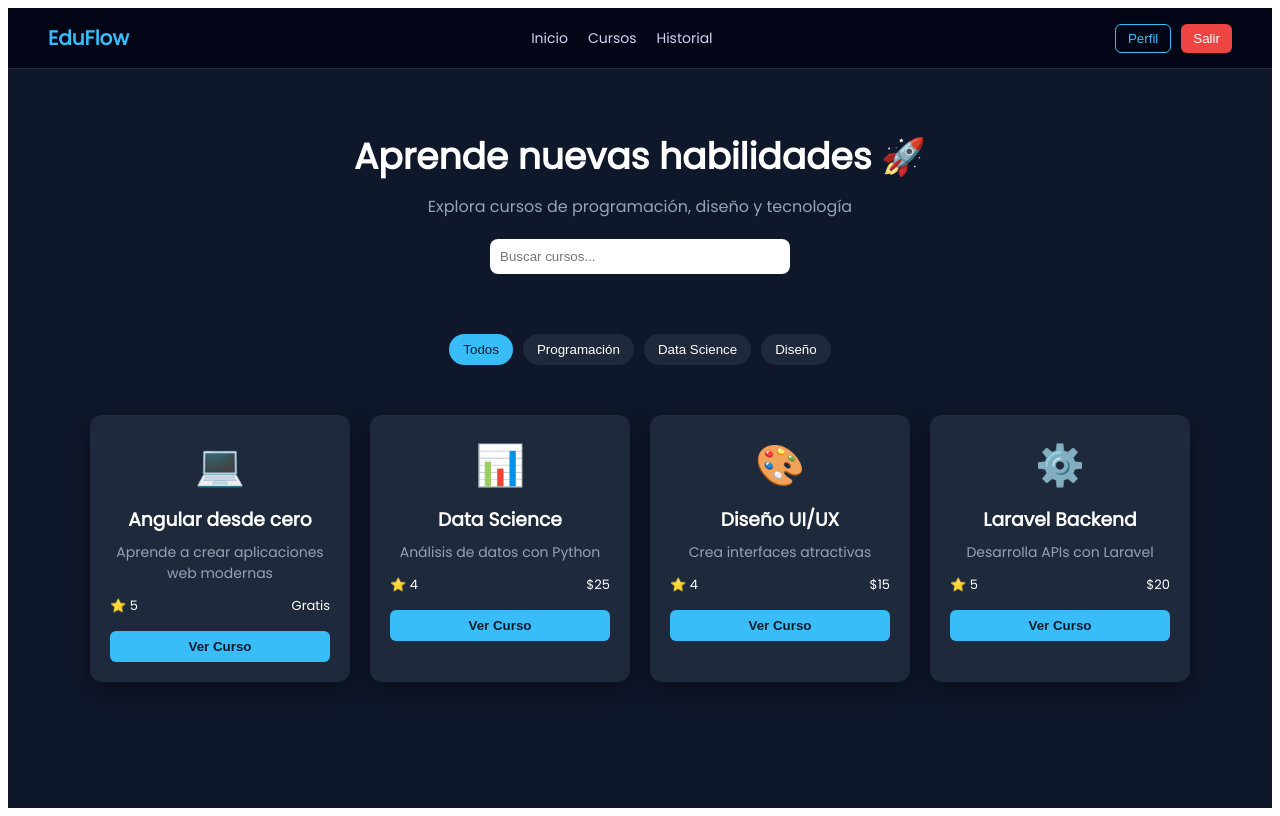
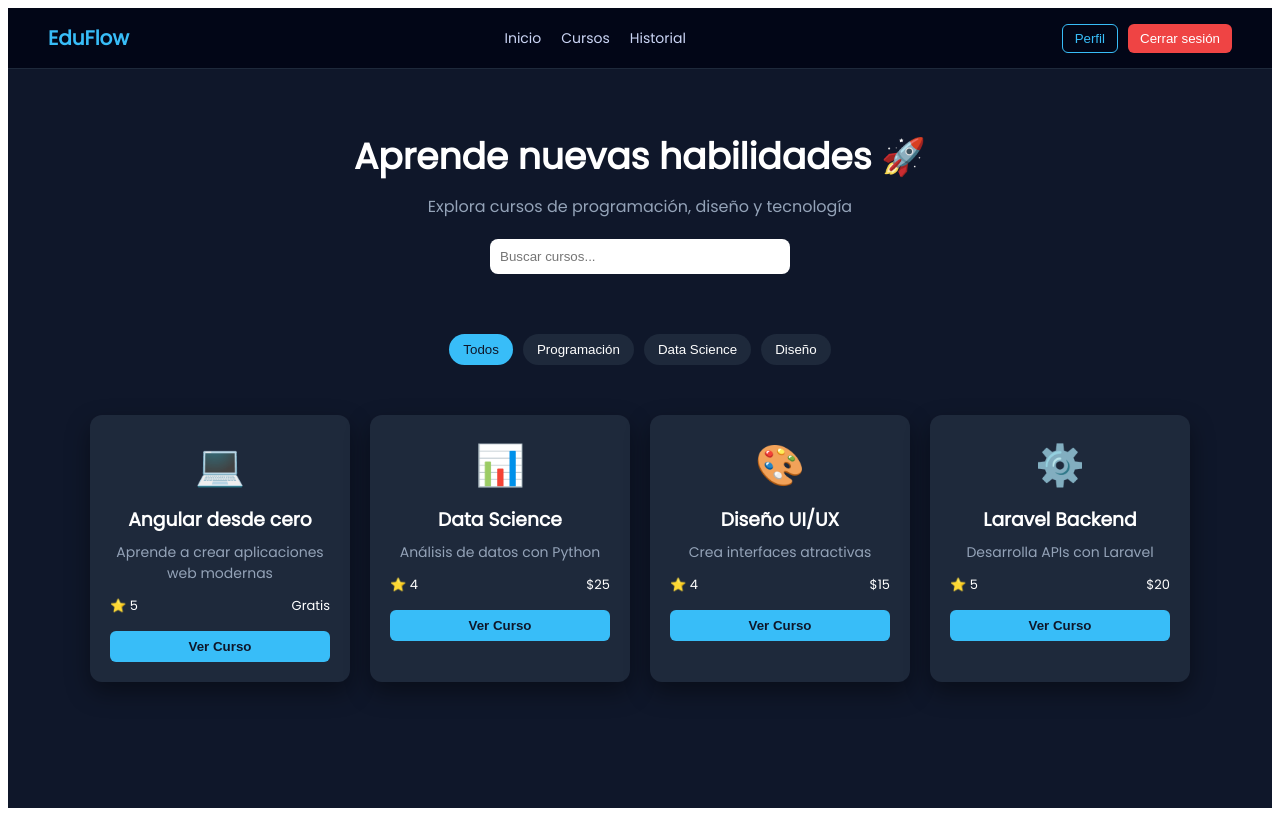
Before and after one commit to Kily10/proyecto-web, an Angular app in the folder frontend/: page /home in a window 1280 px wide. Built offline with nearby package versions, Linux system fonts and the light colour scheme; sample sign-in values are in the browser's storage.

Commit message:
angular json

```diff
--- a/frontend/src/app/pages/home/home.html
+++ b/frontend/src/app/pages/home/home.html
@@ -12,7 +12,7 @@
 
     <div class="actions">
       <button class="btn-outline">Perfil</button>
-      <button class="btn-danger" (click)="logout()">Salir</button>
+      <button class="btn-danger" (click)="logout()">Cerrar sesión</button>
     </div>
   </header>
 
```
